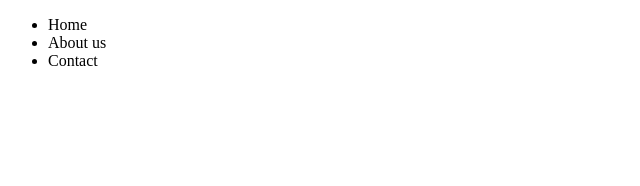
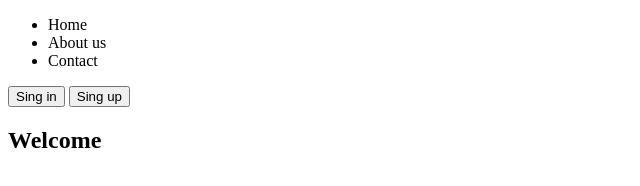
Before and after one commit to ulkarmurad/frontend-advaced-javascript, a plain HTML site: page index.html in a window 1280 px wide. Shown: the whole page, without its empty margins (0-640 px from the left). Drawn offline with Linux system fonts and the light colour scheme.

Commit message:
added some line

```diff
--- a/index.html
+++ b/index.html
@@ -4,16 +4,24 @@
     <meta charset="UTF-8">
     <meta name="viewport" content="width=device-width, initial-scale=1.0">
     <link rel="stylesheet" href="index.css">
+    <link rel="stylesheet" href="base.css">
     <title>Document</title>
 </head>
 <body>
+    <main>
         <nav>
             <ul>
                 <li>Home</li>
                 <li>About us</li>
                 <li>Contact</li>
             </ul>
+            <button>Sing in</button>
+            <button>Sing up</button>
         </nav>
+        <section>
+            <h1>Welcome</h1>
+        </section>
+    </main>
     <script src="index.js"></script>
 </body>
 </html>
```
Also changed, not shown: base.css (added). Lines whose indentation alone changed are shown as unchanged.
